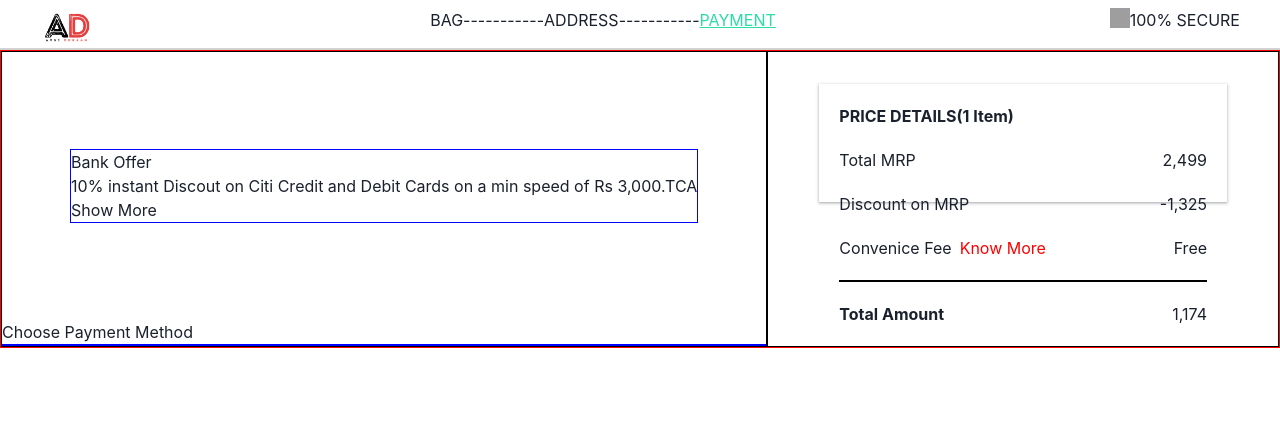
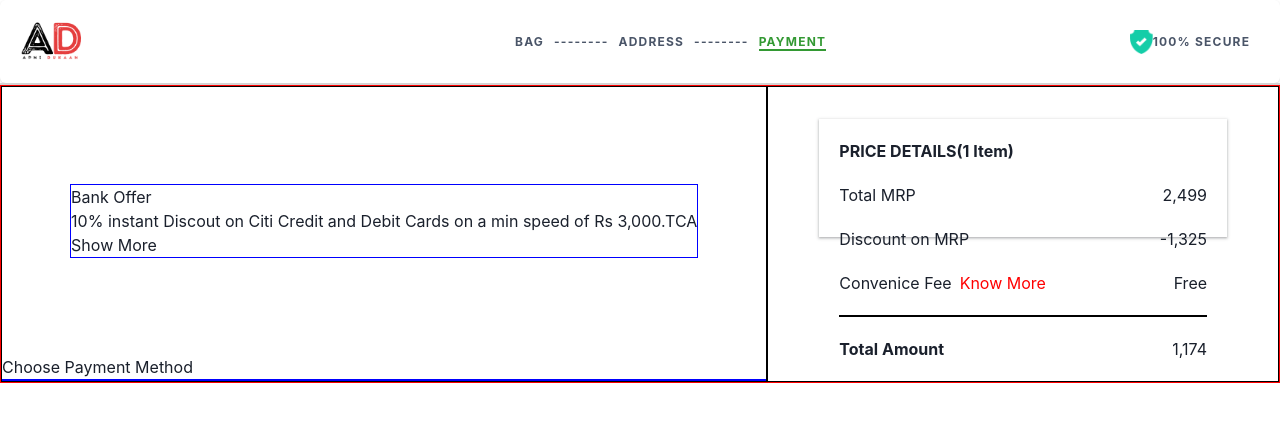
Before and after one commit to Vishwa9011/Apni_Dukaan, a React (Vite) app: page /cart/payment in a window 1280 px wide. Shown: the top 422 px of the page. Built offline with nearby package versions, Linux system fonts and the light colour scheme; no server answers; the database is empty; sample sign-in values are in the browser's storage; grey boxes are pictures that could not be loaded.

Commit message:
cartnavbar update

```diff
--- a/src/Components/Address/Address.css
+++ b/src/Components/Address/Address.css
@@ -1,5 +1,10 @@
-.flexmain_mou,.main_boxx{
+.flexmain_mou, .main_boxx {
   box-shadow: rgba(60, 64, 67, 0.3) 0px 1px 2px 0px, rgba(60, 64, 67, 0.15) 0px 1px 3px 1px;
+}
+
+.address-cartitems-scroll::-webkit-scrollbar {
+  width: 0px;
+  display: none;
 }
 
 /* .address_main_{
@@ -38,11 +43,12 @@
 @media screen and (max-width: 400px){
 } */
 
-@media only screen and (width>=800px){
-    .flex_mou{
+@media only screen and (width>=800px) {
+  .flex_mou {
     display: flex;
   }
-        .main_mou{
+
+  .main_mou {
     height: 200vh;
   }
 
@@ -52,16 +58,18 @@
 
 }
 
-@media only screen and (width<=700px){
-       .nav_moumita{
+@media only screen and (width<=700px) {
+  .nav_moumita {
     display: none;
   }
-       .box_mou{
+
+  .box_mou {
     display: none;
     /* border: "1px solid red"; */
 
   }
-       .main_mou{
+
+  .main_mou {
     height: 70vh;
   }
 
--- a/src/Components/Address/Address.tsx
+++ b/src/Components/Address/Address.tsx
@@ -1,7 +1,7 @@
 import { Box, Button, Checkbox, Flex, Image, Input, Text } from '@chakra-ui/react'
 import img from "../../../public/Images/apnidukan.png";
 import secure from '../../../public/Images/secure.png'
-import { IAddress } from '../../Constants/Constant';
+import { IAddress, IProduct } from '../../Constants/Constant';
 import React, { useState } from 'react'
 import { Link } from 'react-router-dom'
 import "./Address.css"
@@ -21,6 +21,7 @@ const initialAddress = {
 const Address = () => {
    const [address, setAddrees] = useState<IAddress>(initialAddress);
    const { cart } = useSelector((store: RootState) => store.cart);
+   console.log('cart: ', cart);
 
    const HandleOnChangeAddress = (e: React.ChangeEvent<HTMLInputElement>) => {
       setAddrees(prev => ({ ...prev, [e.target.name]: e.target.value }));
@@ -36,7 +37,21 @@ const Address = () => {
                   </Link>
                </Box>
                <Flex w={["100%", "100%", "100%", "60%"]} className='cartlogoss' justifyContent={"space-between"}>
-                  <Flex align={'center'} fontSize={['10px', '10px', '10px', 'xs']} fontWeight="bolder" color={"gray.600"} letterSpacing="widest"> BAG -------- <Text as='span' borderBottom={'2px'} style={{ color: "#339933" }}>ADDRESS</Text> -------- PAYMENT</Flex>
+                  <Flex gap='10px' align={'center'} fontSize={['10px', '10px', '10px', 'xs']} fontWeight="bolder" color={"gray.600"} letterSpacing="widest">
+                     <Link to='/cart'>
+                        BAG
+                     </Link>
+                     --------
+                     <Link to='/cart/address'>
+                        <Text as='span' borderBottom={'2px'} style={{ color: "#339933", }}>
+                           ADDRESS
+                        </Text>
+                     </Link>
+                     --------
+                     <Link to='/cart/payment'>
+                        PAYMENT
+                     </Link>
+                  </Flex>
                   <Flex justifyContent={"center"} alignItems="center">
                      <Image w={["10px", "12%", "15%"]} src={secure} alt="secure" />
                      <Text fontSize={['10px', '10px', '10px', 'xs']} fontWeight="bolder" color={"gray.600"} letterSpacing="widest">100% SECURE</Text>
@@ -91,14 +106,21 @@ const Address = () => {
             </Box>
 
             {/* right part */}
-            <Box className='main_mou' w="100%" display={"flex"} justifyContent="center">
+            <Box className='main_mou' w="60%" display={"flex"} justifyContent="center">
                <Box className='main_boxx' w="80%" m="auto" p="5" h={"40%"} mt="8">
                   <Box>
                      <Text>DELIVERY ESTIMATES</Text>
-                     <Flex>
-                        <Image src='' boxSize={'40px'} />
-                        <Text>Estimated 13 January</Text>
-                     </Flex>
+                     <Box h='160px' mb='2' overflowY={'scroll'} className='address-cartitems-scroll'>
+                        {cart.map((item: IProduct) => (
+                           <Flex key={item.id} gap='20px' align={'center'} my='1' h='50px' border={'1px'} borderColor='gray.200' px='1'>
+                              <Image src={item.defaultImage} w='35px' h={'40px'} border='1px' borderColor='gray.200' />
+                              <Flex align={'center'} gap='5px'>
+                                 <Text fontSize={'.9em'}>Estimated delivery by </Text>
+                                 <Text as={'span'} fontWeight='semibold'>13 Jan 2023</Text>
+                              </Flex>
+                           </Flex>
+                        ))}
+                     </Box>
                   </Box>
                   <Box display={"flex"} justifyContent="center" flexDir={"column"} gap="5" >
                      <Text fontWeight={"bold"}>PRICE DETAILS(1 Item)</Text>
@@ -119,9 +141,7 @@ const Address = () => {
                         <Text fontWeight={"bold"}>Total Amount</Text>
                         <Text>1,174</Text>
                      </Flex>
-
                   </Box>
-
                </Box>
             </Box>
          </Box>
--- a/src/Components/Payment/Payment.tsx
+++ b/src/Components/Payment/Payment.tsx
@@ -1,23 +1,39 @@
 import { Box, Flex, Image, Text } from '@chakra-ui/react'
+import { Link } from 'react-router-dom'
+import img from "/Images/apnidukan.png"
+import secure from "/Images/secure.png"
 import React from 'react'
-import img from "./apnidukan.png"
 
 const Payment = () => {
   return (
     <Box>
-    <Box>
-           <Box display={"flex"}  justifyContent={"space-between"} pl="10" pr="10" pt="2">
-        <Image className='logo_img_mou' w="15" h="10" src={img}/>
-        <Box className='nav_m' display={"flex"}>
-          <Text>BAG</Text>
-          <Text>-----------</Text>
-          <Text >ADDRESS</Text>
-          <Text>-----------</Text>
-          <Text textDecor={"underline"} color="#2cdca7">PAYMENT</Text>
+      <Box className='nav_moumita'>
+        <Box m={"auto"} className='cartlogo' boxShadow='base' rounded='md' p={"15px"} justifyContent="space-between" alignItems={"center"}>
+          <Box w="20%">
+            <Link to='/'>
+              <Image w={"30%"} src={img} alt='apnidukan' />
+            </Link>
           </Box>
-        <Flex>
-        <Image w="5" h="5" src="https://cdn-icons-png.flaticon.com/512/1035/1035668.png"/>
-        <Text>100% SECURE</Text>
+          <Flex w={["100%", "100%", "100%", "60%"]} className='cartlogoss' justifyContent={"space-between"}>
+            <Flex gap='10px' align={'center'} fontSize={['10px', '10px', '10px', 'xs']} fontWeight="bolder" color={"gray.600"} letterSpacing="widest">
+              <Link to='/cart'>
+                BAG
+              </Link>
+              --------
+              <Link to='/cart/address'>
+                ADDRESS
+              </Link>
+              --------
+              <Link to='/cart/payment'>
+                <Text as='span' borderBottom={'2px'} style={{ color: "#339933", }}>
+                  PAYMENT
+                </Text>
+              </Link>
+            </Flex>
+            <Flex justifyContent={"center"} alignItems="center">
+              <Image w={["10px", "12%", "15%"]} src={secure} alt="secure" />
+              <Text fontSize={['10px', '10px', '10px', 'xs']} fontWeight="bolder" color={"gray.600"} letterSpacing="widest">100% SECURE</Text>
+            </Flex>
           </Flex>
         </Box>
       </Box>
@@ -40,8 +56,8 @@ const Payment = () => {
           </Flex>
           <Flex flex={"40"} border="1px solid black">
             {/* <Box className='main_mou' w="100%" display={"flex"} justifyContent="center"> */}
-                <Box className='main_boxx' w="80%" m="auto"   p="5" h={"40%"} mt="8">
-                <Box  display={"flex"} justifyContent="center" flexDir={"column"} gap="5" >
+            <Box className='main_boxx' w="80%" m="auto" p="5" h={"40%"} mt="8">
+              <Box display={"flex"} justifyContent="center" flexDir={"column"} gap="5" >
                 <Text fontWeight={"bold"}>PRICE DETAILS(1 Item)</Text>
                 <Flex justifyContent={"space-between"}>
                   <Text>Total MRP</Text>
--- a/src/Pages/Cart/Cart.tsx
+++ b/src/Pages/Cart/Cart.tsx
@@ -22,8 +22,8 @@ interface IUserCred {
 const Cart = () => {
      const { Toast } = UseToastMsg();
      const dispatch: Dispatch<any> = useDispatch();
-     const couponRef = useRef<HTMLInputElement>(null)
-     const { isOpen, onOpen, onClose } = useDisclosure()
+     const couponRef = useRef<HTMLInputElement>(null);
+     const { isOpen, onOpen, onClose } = useDisclosure();
      const [couponDiscount, setCouponDiscount] = useState<number>()
      const { cart } = useSelector((store: RootState) => store.cart)
      const { userCredential }: IUserCred = useSelector((store: RootState) => store.auth)
@@ -39,17 +39,23 @@ const Cart = () => {
           dispatch(getCartProduct(userCredential?.email, Toast))
      }, [userCredential])
 
-
      return (
           <>
-               <Box m={"auto"}  className='cartlogo' boxShadow='base' rounded='md' p={"15px"} justifyContent="space-between" alignItems={"center"}>
+               <Box m={"auto"} className='cartlogo' boxShadow='base' rounded='md' p={"15px"} justifyContent="space-between" alignItems={"center"}>
                     <Box w="20%">
                          <Link to='/'>
                               <Image w={"30%"} src={apnidukan} alt='apnidukan' />
                          </Link>
                     </Box>
                     <Flex w={["100%", "100%", "100%", "60%"]} className='cartlogoss' justifyContent={"space-between"}>
-                         <Text fontSize={['10px', '10px', '10px', 'xs']} fontWeight="bolder" color={"gray.600"} letterSpacing="widest"> <Text as='span' borderBottom={'2px'} style={{ color: "#339933", }}>BAG</Text> -------- ADDRESS -------- PAYMENT</Text>
+                         <Flex gap='10px' align={'center'} fontSize={['10px', '10px', '10px', 'xs']} fontWeight="bolder" color={"gray.600"} letterSpacing="widest">
+                              <Link to='/cart'>
+                                   <Text as='span' borderBottom={'2px'} style={{ color: "#339933", }}>
+                                        BAG
+                                   </Text>
+                              </Link>
+                              -------- <Link to='/cart/address'>ADDRESS</Link> -------- PAYMENT
+                         </Flex>
                          <Flex justifyContent={"center"} alignItems="center">
                               <Image w={["10px", "12%", "15%"]} src={secure} alt="secure" />
                               <Text fontSize={['10px', '10px', '10px', 'xs']} fontWeight="bolder" color={"gray.600"} letterSpacing="widest">100% SECURE</Text>
@@ -181,7 +187,9 @@ const Cart = () => {
                               </Box>
                          </Box>
                          <Box bg={"red.500"} py="14px">
-                              <Heading color={"white"} size="xs" textAlign={"center"} letterSpacing="wide">PLACE ORDER</Heading>
+                              <Link to='/cart/address'>
+                                   <Heading color={"white"} size="xs" textAlign={"center"} letterSpacing="wide">PLACE ORDER</Heading>
+                              </Link>
                          </Box>
                     </Box>
                </Box>
```
Also changed, not shown: src/Components/Payment/apnidukan.png (deleted). Lines whose indentation alone changed are shown as unchanged.
